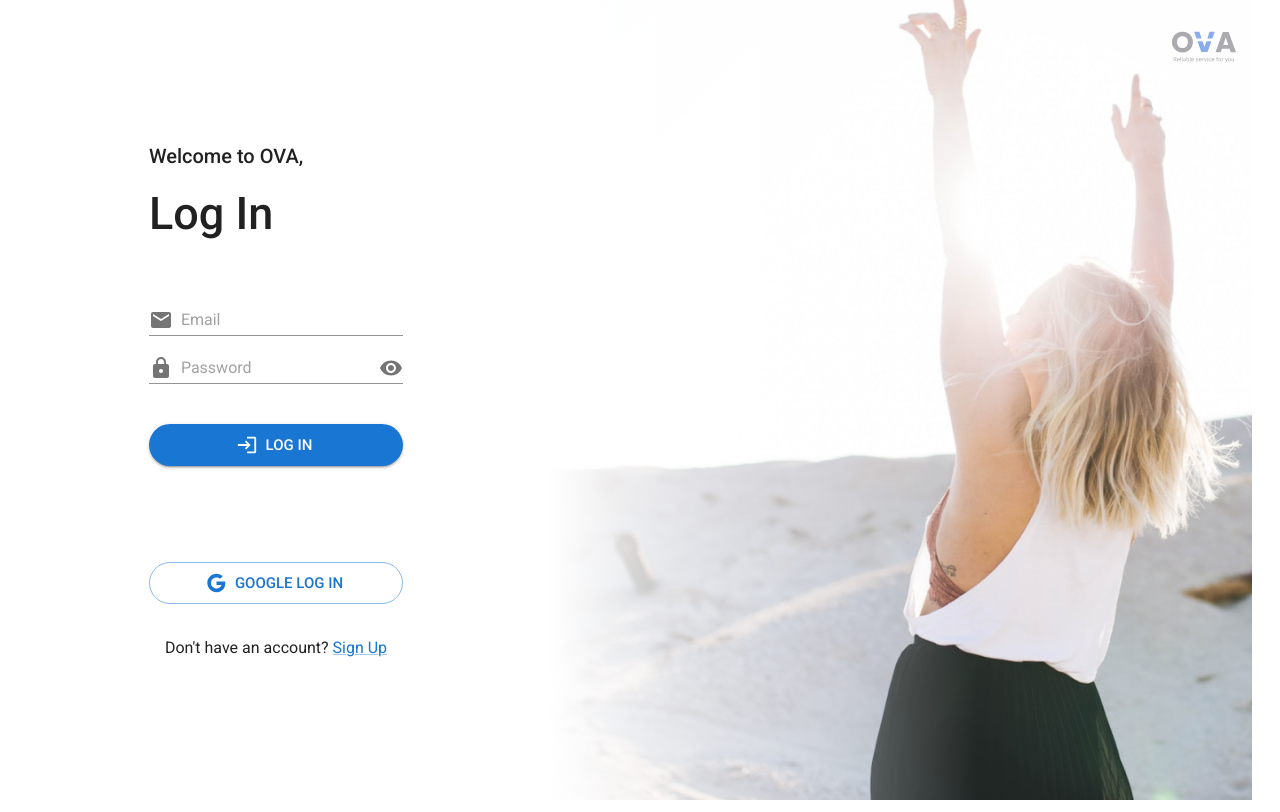
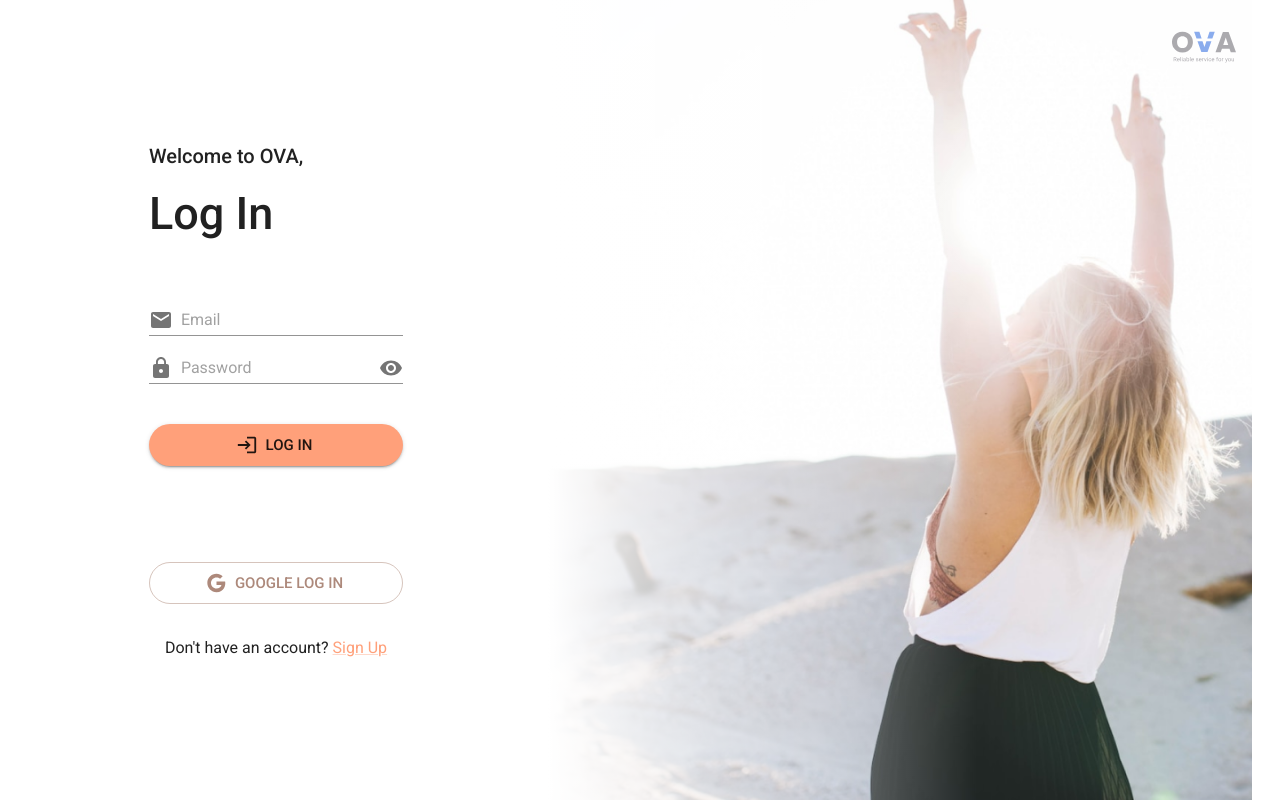
Before and after one commit to Hamlet626/ova, a Next.js app: page /signin in a window 1280 px wide. Built offline with nearby package versions, Linux system fonts and the light colour scheme; no server answers.

Commit message:
Theme colors change

```diff
--- a/src/components/ThemeRegistry/theme.ts
+++ b/src/components/ThemeRegistry/theme.ts
@@ -10,7 +10,9 @@ const roboto = Roboto({
 const theme = createTheme({
     palette: {
         mode: 'light',
-        // primary: {main: "#0206f6"}
+        primary: {main: '#FFA07A'},
+        secondary: {main: '#ad897b'},
+        tertiary: {main: '#9c915d'}
     },
     typography: {
         fontFamily: roboto.style.fontFamily,
--- a/src/components/signin_email_pw.tsx
+++ b/src/components/signin_email_pw.tsx
@@ -72,7 +72,7 @@ export default function SigninEmailPwBlock() {
                 Log in
             </LoadingButton>
             <Box height={96}/>
-            <Button disabled={signingIn}
+            <Button disabled={signingIn} color="secondary"
                 fullWidth variant="outlined" size="large" startIcon={<Google/>}>
                 Google Log in
             </Button>
```
